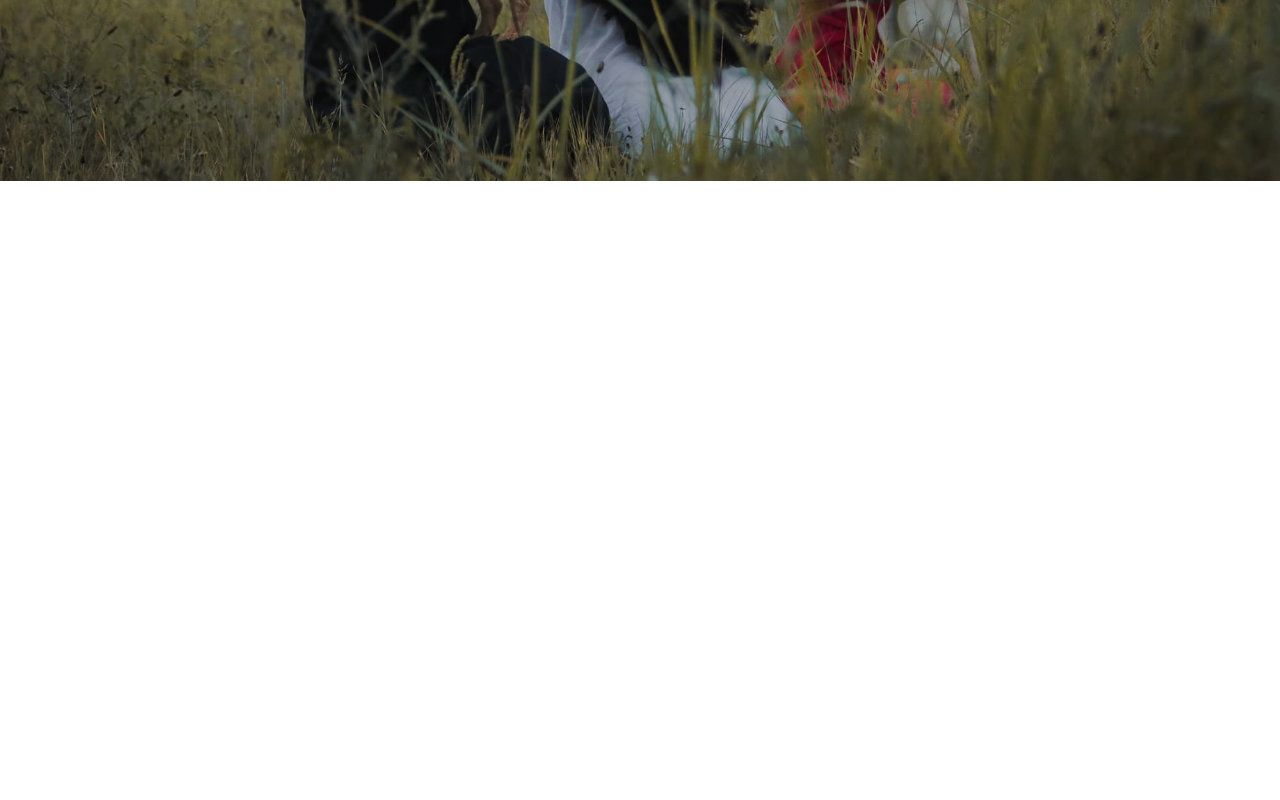
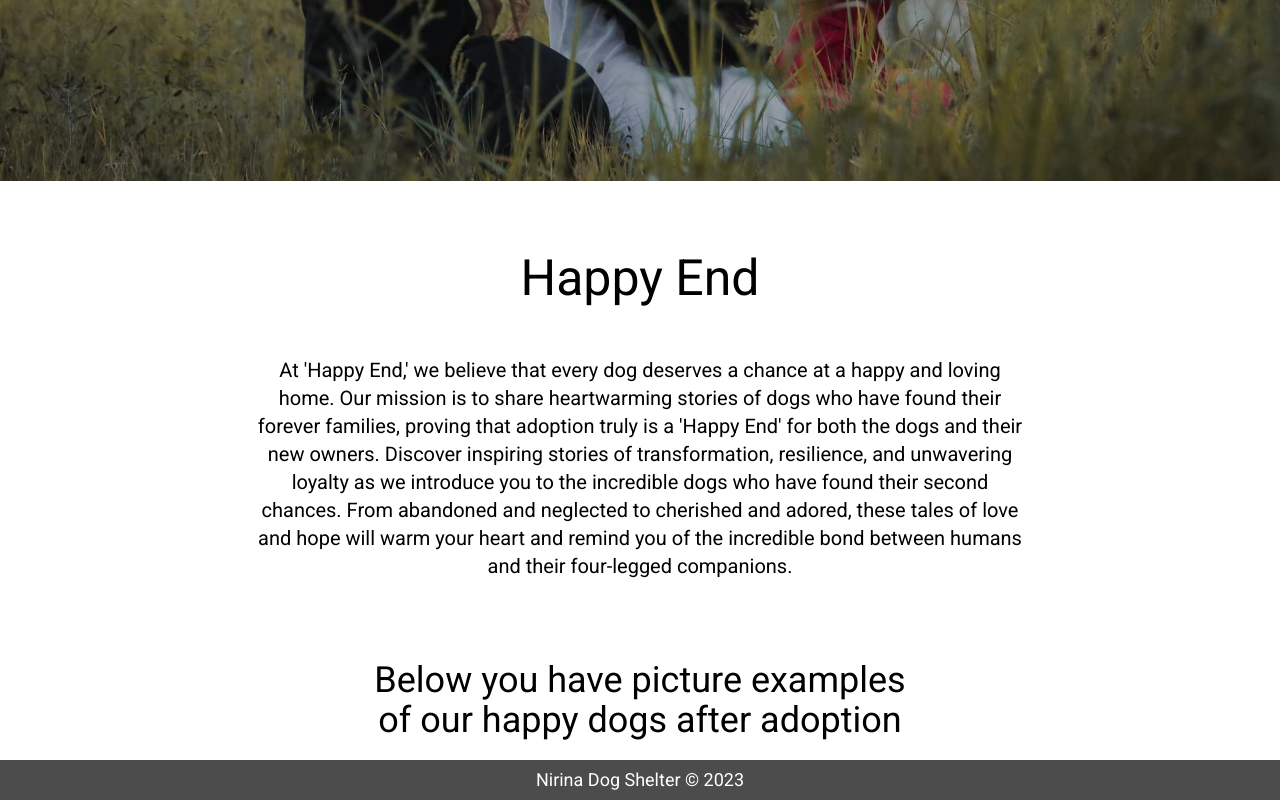
Before and after one commit to DenisKantic/ADOPT_PETS_NIRINA_COLLAB, a React (Create React App) app: page /HappyEnd in a window 1280 px wide. Shown: the part 379-1179 px from the top of the page. Before the commit the page ends 800 px from the top, so only its background shows below. Built offline with nearby package versions, Linux system fonts and the light colour scheme.

Commit message:
footer added in finished components

```diff
--- a/src/components/AboutUs/Team.jsx
+++ b/src/components/AboutUs/Team.jsx
@@ -1,5 +1,3 @@
-import denis from '../../images/denis.jpg';
-import ismar from '../../images/ismar.jpg';
 import '../../assets/fonts.css';
 import {AiOutlineArrowRight} from 'react-icons/ai'
 import { useEffect, useRef } from "react";
@@ -8,6 +6,7 @@ import Ceo from './Ceo';
 import Workers from './Workers';
 import Volunteers from './Volunteers';
 import ITSupport from '../AboutUs/ITSupport';
+import Footer from '../Footer/Footer';
 
 const Team = () => {
 
@@ -67,6 +66,8 @@ const Team = () => {
 
           <ITSupport />
 
+          <Footer />
+
       </div>
     </div>
   )
--- a/src/components/Adopt/ComingSoon.jsx
+++ b/src/components/Adopt/ComingSoon.jsx
@@ -1,5 +1,6 @@
 import React, { useEffect } from 'react'
 import {AiOutlineArrowRight} from 'react-icons/ai';
+import Footer from '../Footer/Footer';
 
 const ComingSoon = () => {
 
@@ -23,6 +24,7 @@ const ComingSoon = () => {
           <p className='text-xl p-4'>If you want to see available dogs for adoption, you can click the link below.</p>
           <a className='text-xl px-4 py-2 rounded-md bg-red-400' href="https://www.facebook.com/nirina.adoptions/photos_albums">Click here!</a>
         </div>
+        <Footer />
     </div>
   )
 }
--- /dev/null
+++ b/src/components/Footer/Footer.jsx
@@ -0,0 +1,11 @@
+import React from 'react'
+
+const Footer = () => {
+  return (
+    <div className='flex justify-center items-center bg-[#4c4c4c] w-full h-[5vh]'>
+        <h1 className='text-center text-white text-lg'>Nirina Dog Shelter &copy; 2023</h1>
+    </div>
+  )
+}
+
+export default Footer
--- a/src/components/HappyEnd/HappyEnd.jsx
+++ b/src/components/HappyEnd/HappyEnd.jsx
@@ -1,5 +1,6 @@
 import React, {useEffect} from "react";
 import {AiOutlineArrowRight} from 'react-icons/ai';
+import Footer from "../Footer/Footer";
 
 const HappyEnd = () => {
 
@@ -17,6 +18,17 @@ const HappyEnd = () => {
       <div className='h-[70vh] bg-happy bg-center mx-auto w-full bg-cover bg-no-repeat flex items-center justify-center'>
       <h1 className='text-3xl text-white font-bold flex flex-row items-center'>Home  <AiOutlineArrowRight className='mx-2' size={25} /> Happy End</h1>
       </div>
+
+      <div className="w-[60%] mx-auto mt-10 text-center">
+
+        <h1 className="text-[50px] text-center p-5 pb-10">Happy End</h1>
+        <p className="text-xl text-center">At 'Happy End,' we believe that every dog deserves a chance at a happy and loving home. Our mission is to share heartwarming stories of dogs who have found their forever families, proving that adoption truly is a 'Happy End' for both the dogs and their new owners.
+        Discover inspiring stories of transformation, resilience, and unwavering loyalty as we introduce you to the incredible dogs who have found their second chances. From abandoned and neglected to cherished and adored, these tales of love and hope will warm your heart and remind you of the incredible bond between humans and their four-legged companions.
+      </p>
+
+      <h1 className="text-4xl text-center p-5 pt-20">Below you have picture examples <br /> of our happy dogs after adoption</h1>
+      </div>
+      <Footer />
       </div>
     )
 }
--- a/src/components/HomePage/HomePage.jsx
+++ b/src/components/HomePage/HomePage.jsx
@@ -1,9 +1,9 @@
 import Header from "./Header/Header";
-import Team from '../AboutUs/Team';
 import Figures from "./Figures/Figures.jsx";
 import Support from "./Support/Support";
 import PuppiesForAdoption from "./Adoption/PuppiesForAdoption";
 import AdoptOrJoin from "./AdoptOrJoin/AdoptOrJoin";
+import Footer from "../Footer/Footer";
 import { useEffect } from "react";
 
 const HomePage = () => {
@@ -22,6 +22,7 @@ const HomePage = () => {
            <Support />
            <PuppiesForAdoption />
            <AdoptOrJoin />
+           <Footer />
         </>
     )
 }
--- a/src/components/Volunteer/Volunteer.jsx
+++ b/src/components/Volunteer/Volunteer.jsx
@@ -1,5 +1,6 @@
 import {React,useEffect} from "react";
 import {AiOutlineArrowRight} from 'react-icons/ai';
+import Footer from "../Footer/Footer";
 
 
 
@@ -68,7 +69,7 @@ const Volunteer = () => {
         <p>Contact us at nirina@example.com</p>
         </div>
 
-
+        <Footer />
       </div>
     )
 }
--- a/src/components/program/Programs.js
+++ b/src/components/program/Programs.js
@@ -6,6 +6,7 @@ import Image from './Image';
 import Text from './Text';
 import { useEffect } from 'react';
 import {AiOutlineArrowRight} from 'react-icons/ai'
+import Footer from '../Footer/Footer';
 
 
 const scrollToTop = () => {
@@ -81,6 +82,8 @@ function Programs() {
                 gridOrder={'xss:order-6'}
                 />
             </div>
+
+            <Footer />
         </div>
     )
 };
```
